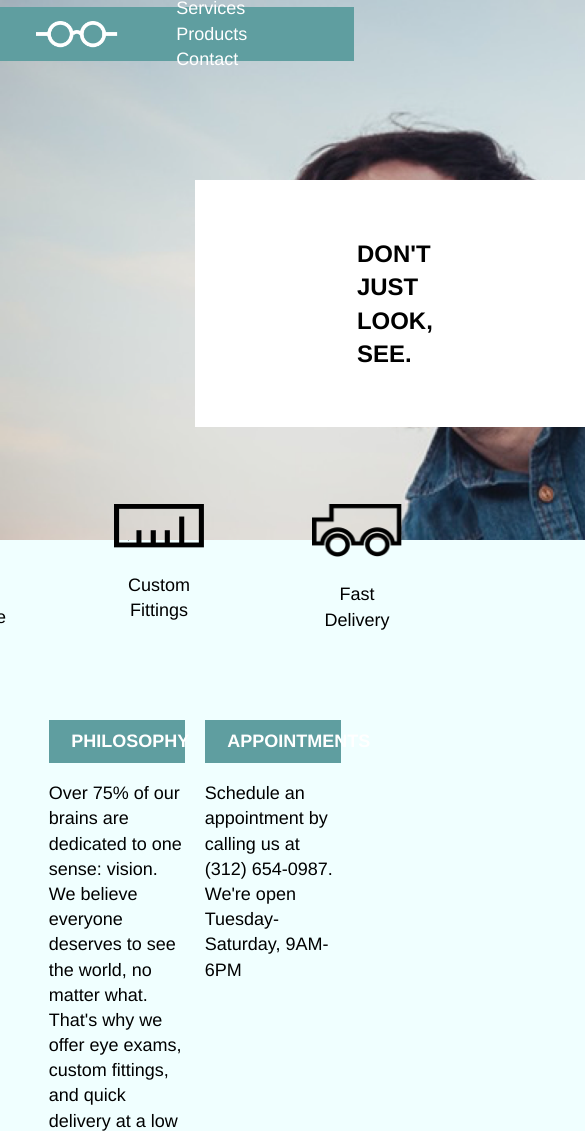
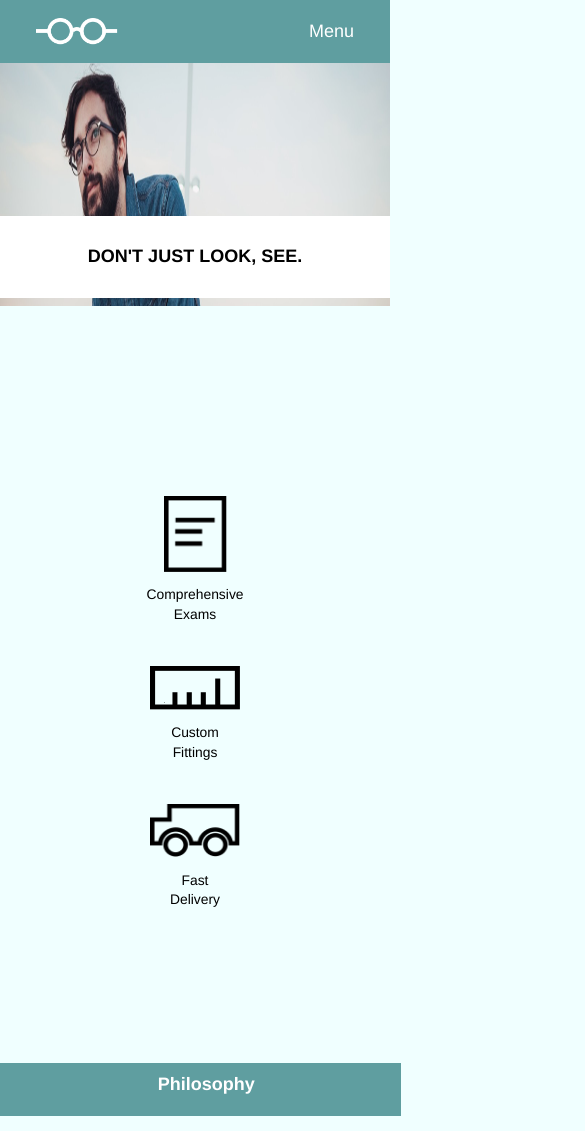
Before and after one commit to haleylizbrown/tortoiseshell, a plain HTML site: page index.html in a window 390 px wide. Shown: the top 1131 px of the page, 585 px wide, since content can reach past the window. Drawn offline with Linux system fonts and the light colour scheme.

Commit message:
added responsive design elements

```diff
--- a/index.html
+++ b/index.html
@@ -1,60 +1,66 @@
 <!DOCTYPE html>
 <html>
   <head>
-    <title>Tortoiseshell Optics</title>
+    <title>Tortoiseshell Optics | Home</title>
     <link href="./resources/css/style.css" type="text/css" rel="stylesheet">
     <link rel="shortcut icon" href="./resources/images/favicon.ico" type="image/x-icon">
     <link rel="icon" href="./resources/images/favicon.ico" type="image/x-icon">
   </head>
   <body>
-    <div class="main-image">
+    <div class = "large-img">
       <img src="./resources/images/glasses-bg.png">
-      <div class="site-container">
-        <div class="banner">
-          <div class="logo">
+    </div>
+    <div class="top-desktop">
+      <nav>
+        <div class="header">
           <img src="./resources/images/logo-white.png">
           <p>Tortoiseshell Optics</p>
         </div>
-          <nav>
         <ul>
-              <li>Services</li>
-              <li>Products</li>
-              <li>Contact</li>
+          <a href="#"><li>Services</li></a>
+          <a href="#"><li>Products</li></a>
+          <a href="#"><li>Contact</li></a>
         </ul>
       </nav>
     </div>
+    <div class="top-mobile">
+      <nav>
+        <div class="header">
+          <img src="./resources/images/logo-white.png">
+          <a href="#">Menu</a>
+        </div>
+      </nav>
     </div>
     <div class="slogan">
       <h1>DON'T JUST LOOK, SEE.</h1>
     </div>
-    </div>
-    <div class="about">
+    <div class="services">
       <div class="exams">
         <img src="./resources/images/paper-icon.png">
         <p>Comprehensive<br>Exams</p>
       </div>
       <div class="fittings">
         <img src="./resources/images/ruler-icon.png">
-        <p>Custom Fittings</p>
+        <p>Custom<br>Fittings</p>
       </div>
       <div class="delivery">
         <img src="./resources/images/truck-icon.png">
-        <p>Fast Delivery</p>
+        <p>Fast<br>Delivery</p>
       </div>
     </div>
     <div class="middle">
       <div class="philosophy">
-        <h3>PHILOSOPHY</h3>
-        <p>Over 75% of our brains are dedicated to one sense: vision. We believe everyone deserves to see the world, no matter what. That's why we offer eye exams, custom fittings, and quick delivery at a low cost. It's your vision that makes ours.</p>
+        <h3>Philosophy</h3>
+        <p>Over 75% of our brains are dedicated to one sense: vision. We believe everyone deserves to see the world, no matter what.  That's why we offer eye exams, custom fittings, and quick delivery at a low cost.  It's your vision that makes ours.</p>
       </div>
       <div class="appointments">
-        <h3>APPOINTMENTS</h3>
-        <p>Schedule an appointment by calling us at (312) 654-0987. We're open Tuesday-Saturday, 9AM-6PM</p>
+        <h3>Appointments</h3>
+        <p>Schedule an appointment by calling us at (312) 654-0987.  We're open Tuesday-Saturday, 9AM - 6PM.</p>
       </div>
     </div>
-    <footer>
+    <div class="footer">
       <img src="./resources/images/logo-black.png">
       <p>Copyright Tortoiseshell Optics</p>
-    </footer>
+    </div>
   </body>
 </html>
--- a/resources/css/style.css
+++ b/resources/css/style.css
@@ -3,188 +3,331 @@ html {
   line-height: 1.4;
   font-family: Helvetica;
   background-color: azure;
+  display: flex;
+  justify-content: center;
 }
 
 body {
   margin: 0;
+}
+
+.top-desktop {
+  width: 100%;
+  display: flex;
+  justify-content: center;
+}
+
+.top-mobile {
+  display: none;
+}
+
+.large-img {
+  display: flex;
+}
+
+.large-img img {
+  height: 30rem;
   width: 100%;
 }
 
-.main-image img {
-  width: auto;
-  height: 30rem;
+nav {
+  display: flex;
+  position: absolute;
+  top: 1rem;
+  justify-content: space-between;
+  background-color: cadetblue;
+  color: white;
+  width: 960px;
 }
 
-.site-container {
-  width: 100%;
-  position: relative;
-  bottom: 30rem;
-  display: flex;
-  justify-content: center;
-  height: 100%;
-  margin-top: 1rem;
-}
-
-.banner {
-  width: 53.3rem;
-  height: 3rem;
-  font-size: 1rem;
-  background-color: cadetblue;
-  margin-right: 2rem;
-  display: flex;
-  align-items: center;
-  color: white;
-  display: flex;
-  justify-content: space-between;
-}
-
-.logo {
+nav .header {
   display: flex;
   align-items: center;
 }
 
-.logo img {
+nav img {
   height: 1.5rem;
   padding-left: 2rem;
   padding-right: 1rem;
 }
 
-nav {
-  display: flex;
-}
-
-li {
+ul li {
   display: inline;
+  flex-direction: row;
   padding-right: 2rem;
   padding-top: 1rem;
   padding-bottom: 1rem;
 }
 
-.slogan {
-  width: auto;
-  position: absolute;
-  top: 13rem;
-  left: 50%;
-  justify-content: center;
-  background-color: white;
-  padding-top: 1.5rem;
-  padding-left: 5rem;
-  padding-right: 5rem;
-  padding-bottom: 1.5rem;
+a {
+  color: white;
+  text-decoration: none;
 }
 
-.about {
+.slogan {
   display: flex;
+  position: absolute;
+  top: 10rem;
+  left: 43%;
+  background-color: white;
+}
+
+.slogan h1 {
+  font-weight: bold;
+  font-size: 2rem;
+  line-height: 1.2;
+  padding: 1.5rem 5rem;
+}
+
+.services {
+  display: flex;
+  position: relative;
   justify-content: center;
   margin-top: 3rem;
+  width: 100%;
+  height: 8rem;
   margin-bottom: 3rem;
-  height: 8rem;
 }
 
-.exams,
-.fittings,
+.services p {
+  text-align: center;
+}
+
+.exams {
+  display: flex;
+  flex-direction: column;
+  align-items: center;
+  padding-right: 6rem;
+  justify-content: space-around;
+}
+
+.fittings {
+  display: flex;
+  flex-direction: column;
+  align-items: center;
+  padding-right: 6rem;
+  justify-content: space-around;
+}
+
 .delivery {
-  text-align: center;
-  padding-right: 6rem;
+  display: flex;
+  flex-direction: column;
+  align-items: center;
+  justify-content: space-around;
 }
 
 .exams img {
   width: 3.5rem;
 }
 
-.fittings img,
+.fittings img {
+  width: 5rem;
+}
+
 .delivery img {
   width: 5rem;
 }
 
 .middle {
   display: flex;
+  position: relative;
+  width: 100%;
   justify-content: center;
-  width: 100%;
-}
-
-.philosophy,
-.appointments {
-  width: 35%;
+  margin-bottom: 9rem;
 }
 
 .philosophy {
   padding-right: 5%;
 }
 
+.philosophy,
+.appointments {
+  display: flex;
+  width: 35%;
+  flex-direction: column;
+}
+
 .philosophy h3,
 .appointments h3 {
+  width: 10rem;
+  color: white;
   background-color: cadetblue;
-  color: white;
+  font-weight: bold;
+  font-size: 1rem;
   padding-left: 1.25rem;
   padding-top: 0.5rem;
   padding-bottom: 0.5rem;
-  font-weight: bold;
-  font-size: 1rem;
-  width: auto;
-  margin-bottom: 1rem;
 }
 
-footer {
-  margin-top: 9rem;
-  margin-left: 4rem;
-  margin-bottom: 4rem;
+.philosophy p,
+.appointments p {
+  margin-top: 1rem;
+}
+
+.footer {
   display: flex;
-  position: absolute;
-  top: 59rem;
+  padding-left: 4rem;
+  padding-bottom: 4rem;
   align-items: center;
 }
 
-footer img {
+.footer img {
   padding-right: 1rem;
   height: 1.5rem;
 }
 
-/*Tablet media queries*/
+@media screen and (max-width: 1024px){
 
-@media only screen and (max-width: 1024px) {
-  .main-image {
-    height: 22rem;
+  nav {
+    width: 100%;
+    position: absolute;
+    top: 0;
   }
 
-  .site-container {
-    margin: 0;
-    width: 100%;
-  }
-
-  .banner {
+  .large-img img {
+    height: 22rem;
     width: 100%;
   }
 
   .slogan {
+    position: absolute;
     top: 10rem;
-    margin-right: 2rem;
-    width: inherit;
   }
 
   .slogan h1 {
+    font-weight: bold;
+    font-size: 1.33rem;
+    line-height: 1.2;
     padding: 0.75rem 4rem;
-    font-size: 1.33rem;
-  }
-
-  .about,
-  .middle {
-    position: relative;
-    top: 8rem;
   }
 }
 
-@media only screen and (max-width: 414px) {
-  .main-image {
-    height: 17rem;
+@media screen and (min-width: 375px) and (max-width: 752px) {
+
+  body {
+    background-position: 20%;
+    width: 100%;
   }
 
-  .site-container {
+  .top-mobile {
+    display: flex;
+    justify-content: center;
     width: 100%;
+  }
+
+  .large-img img {
+    width: 100%;
+    height: 17rem;
+    padding-bottom: 3.77rem;
+  }
+
+  .slogan {
+    display: flex;
+    justify-content: center;
+    width: 100%;
+    position: absolute;
+    top: 12rem;
+    left: 0rem;
+  }
+
+  .slogan h1 {
+    padding-top: 1rem;
+    padding-bottom: 1rem;
+    font-size: 1rem;
+    text-align: center;
+  }
+
+  .top-desktop {
+    display: none;
+  }
+
+  .top-mobile {
+    width: 100%;
+    display: flex;
     justify-content: center;
   }
 
-  .logo p {
+  .header {
+    display: flex;
+    width: 100%;
+    justify-content: space-between;
+    padding-right: 2rem;
+  }
+
+  .header img,
+  .header a {
+    padding-top: 1rem;
+    padding-bottom: 1rem;
+  }
+
+  .services {
+    display: flex;
+    flex-direction: column;
+    padding-bottom: 3.77rem;
+    padding-top: 3.77rem;
+    width: 100%;
+    height: auto;
+  }
+
+  .services p {
+    font-size: 0.77rem;
+  }
+
+  .exams,
+  .fittings,
+  .deliver {
+    display: flex;
+    width: 100%;
+    flex-direction: column;
+    align-items: center;
+  }
+
+  .exams p,
+  .fittings p {
+    padding-bottom: 1.54rem;
+  }
+
+  .exams p,
+  .fittings p {
+    padding-bottom: 1.54rem;
+  }
+
+  .middle {
+    display: flex;
+    flex-direction: column;
+    width: 100%;
+  }
+
+  .philosophy,
+  .appointments {
+    display: flex;
+    width: 100%;
+    flex-direction: column;
+    align-items: center;
+  }
+
+  .philosophy h3,
+  .appointments h3 {
+    text-align: center;
+    padding-bottom: 1rem;
+    width: 100%;
+  }
+
+  .philosophy p,
+  .appointments p {
+    font-size: 0.77rem;
+    padding-bottom: 4rem;
+    width: 100%;
+  }
+
+  .footer {
+    display: flex;
+    width: 100%;
+    justify-content: center;
+    padding-left: 0;
+  }
+
+  .footer p {
     display: none;
   }
 }
```
Lines whose indentation alone changed are shown as unchanged.
